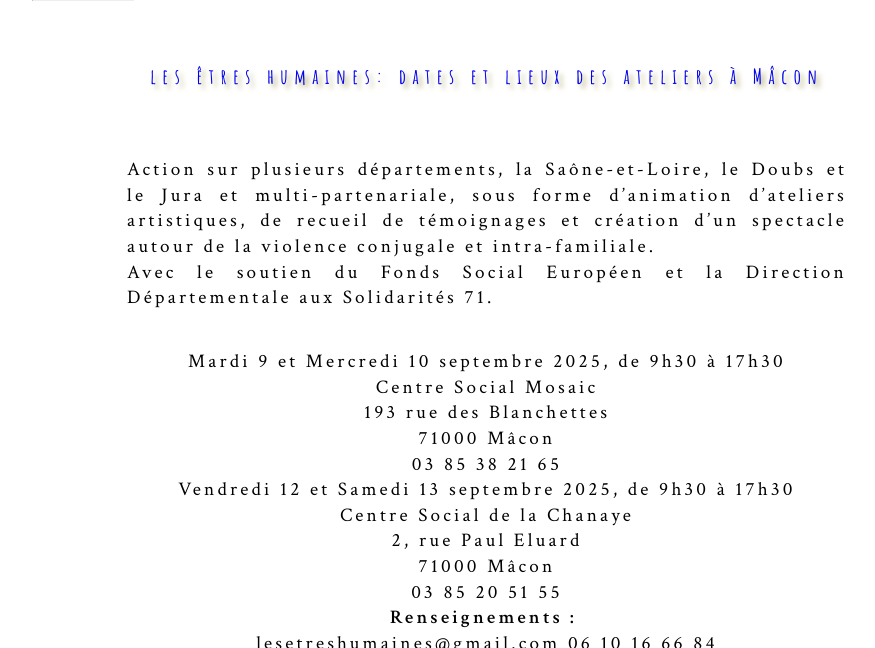
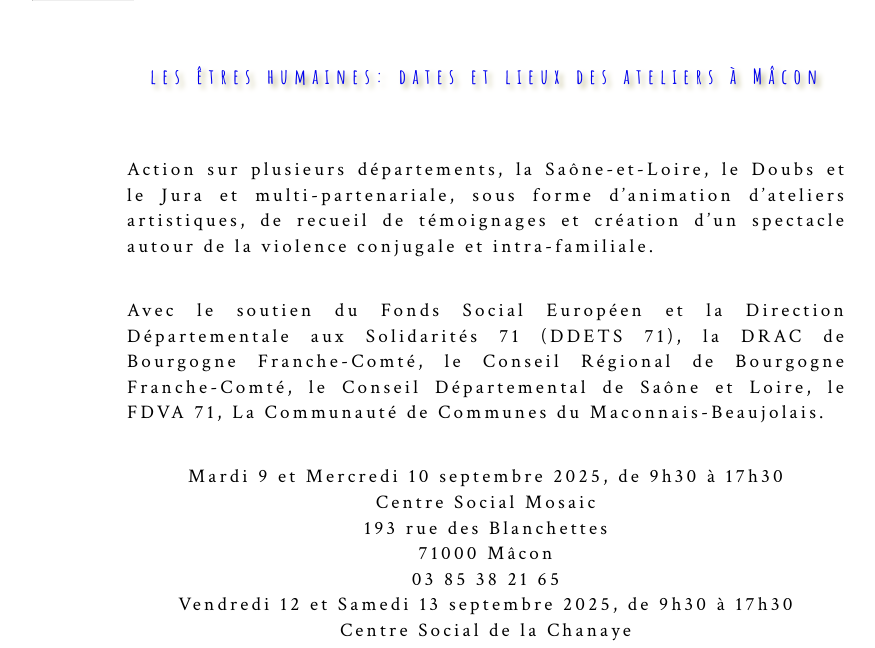
Before and after one commit to leshnik/revertouthaut, a Jekyll site: the page built from agenda.md, in a window 1280 px wide and 900 px high, scrolled down 9106 px, cut to the strip 0-648 px from the top of the window. Shown: the whole strip, without its empty margins (153-1028 px from the left). Built offline with Jekyll 4.4.1, drawn with Linux system fonts in a browser that asks for light colours.

Commit message:
agenda add more sponsors Macon sept25

```diff
--- a/agenda.md
+++ b/agenda.md
@@ -194,12 +194,13 @@ summary: Calendrier d'ateliers et de présentations publiques de Rêver Tout Hau
 <hr>
 <div id="09-09-2025">
     <h2><a href="les-etres-humaines">les êtres humaines: dates et lieux des ateliers à Mâcon</a></h2>
-    <p class="intro-text">Action sur plusieurs départements, la Saône-et-Loire, le Doubs et le Jura et multi-partenariale, sous forme d’animation d’ateliers artistiques, de recueil de témoignages et création d’un spectacle autour de la violence conjugale et intra-familiale.<br>
-        Avec le soutien du Fonds Social Européen et la Direction Départementale aux Solidarités&nbsp;71.
+    <p class="intro-text">Action sur plusieurs départements, la Saône-et-Loire, le Doubs et le Jura et multi-partenariale, sous forme d’animation d’ateliers artistiques, de recueil de témoignages et création d’un spectacle autour de la violence conjugale et intra-familiale.</p>
+    <p class="intro-text">Avec le soutien du Fonds Social Européen et la Direction Départementale aux Solidarités 71 (DDETS 71),
+    la DRAC de Bourgogne Franche-Comté, le Conseil Régional de Bourgogne Franche-Comté, le Conseil Départemental de Saône et Loire, le FDVA 71, La Communauté de Communes du Maconnais-Beaujolais.</p>
         <!-- <ul class="institutions"><li>Valérie Gaudissart, metteuse en scène&nbsp;:&nbsp;07&nbsp;69&nbsp;29&nbsp;53&nbsp;27 – revertouthaut@gmail.com</li>
         <li>Aurélie Loutan, chargée de diffusion&nbsp;:&nbsp;06&nbsp;10&nbsp;16&nbsp;66&nbsp;84 – lesetreshumaines@gmail.com</li>
         </ul>  -->
-        </p>
+
         <p class="intro-text center-text">
             Mardi 9 et Mercredi 10 septembre 2025, de 9h30 à 17h30<br>
             Centre Social Mosaic<br>
```
